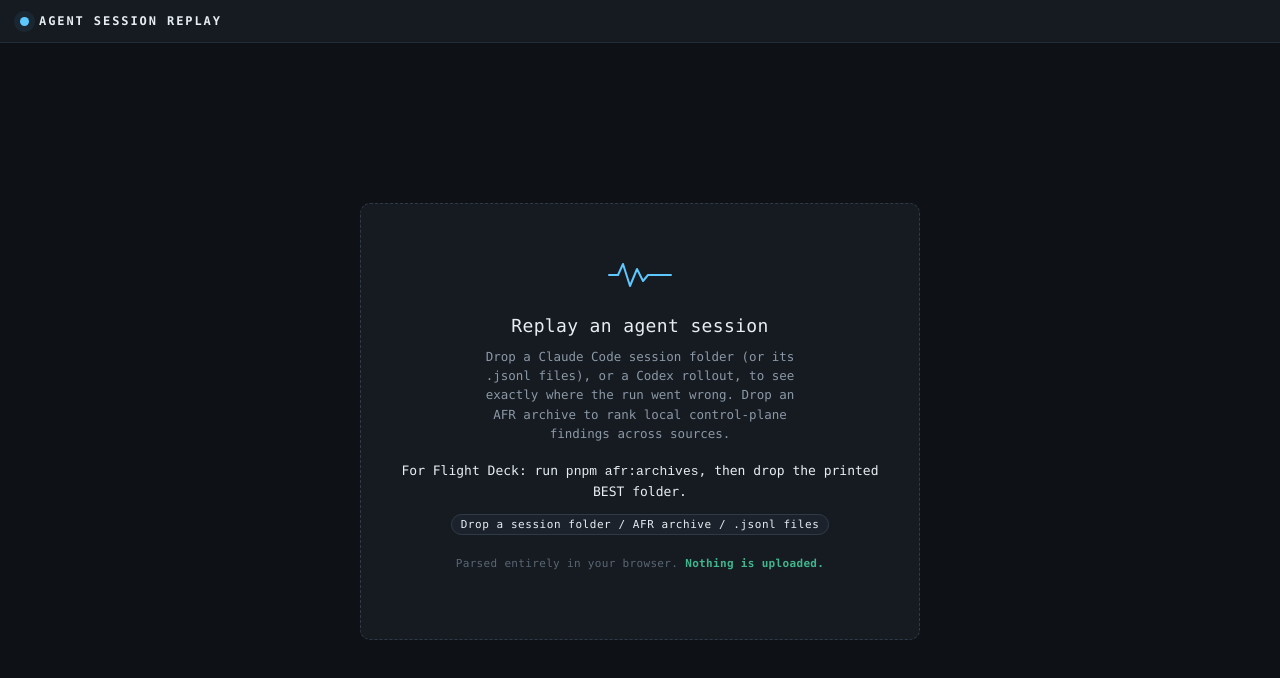
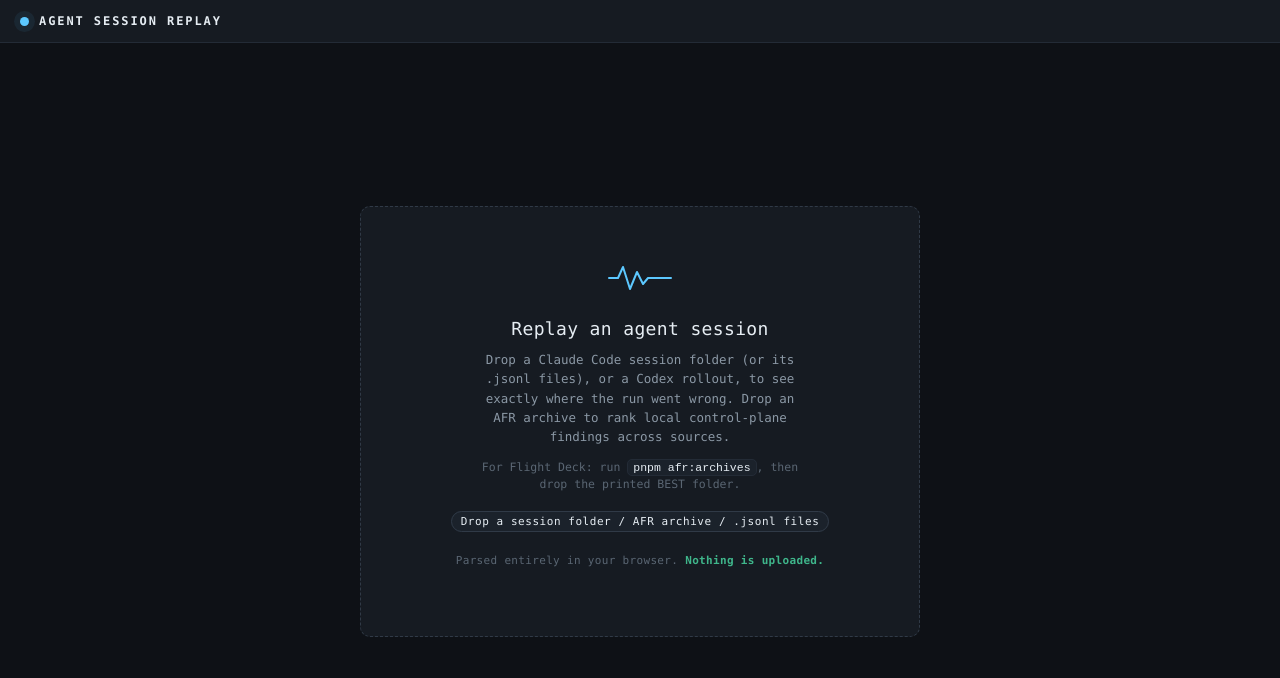
Before and after one commit to saagpatel/agent-session-replay, a React (Vite) app: page / in a window 1280 px wide. Shown: the top 678 px of the page. Built offline with nearby package versions, Linux system fonts and the light colour scheme.

Commit message:
Tighten Flight Deck drop guidance

```diff
--- a/src/ui/styles.css
+++ b/src/ui/styles.css
@@ -1560,6 +1560,20 @@
 	margin: 0 auto 18px;
 	max-width: 42ch;
 	line-height: 1.55;
+}
+.drop__hint {
+	color: var(--faint);
+	font-size: 11.5px;
+	margin: -6px auto 18px;
+	max-width: 48ch;
+	line-height: 1.5;
+}
+.drop__hint code {
+	color: var(--text);
+	background: var(--panel-2);
+	border: 1px solid var(--line);
+	border-radius: 5px;
+	padding: 1px 5px;
 }
 .drop__priv {
 	margin-top: 22px;
```
